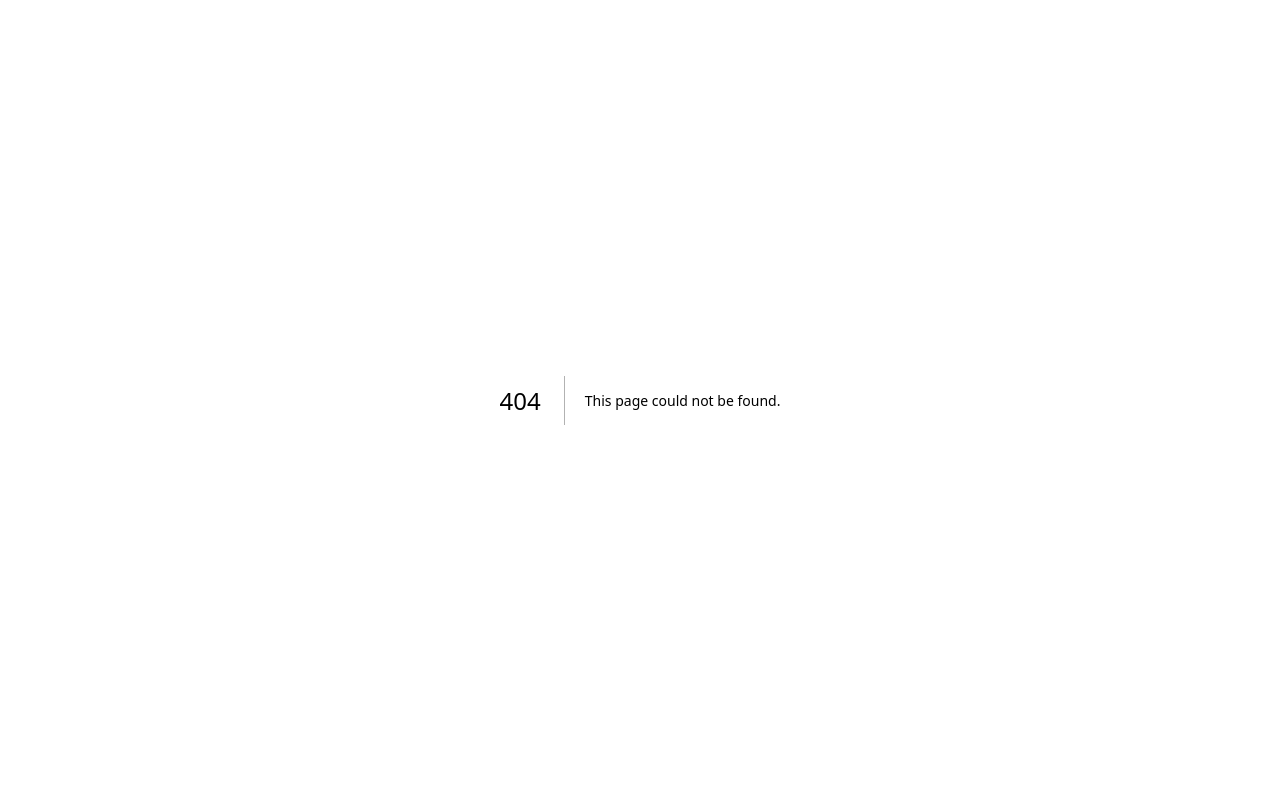
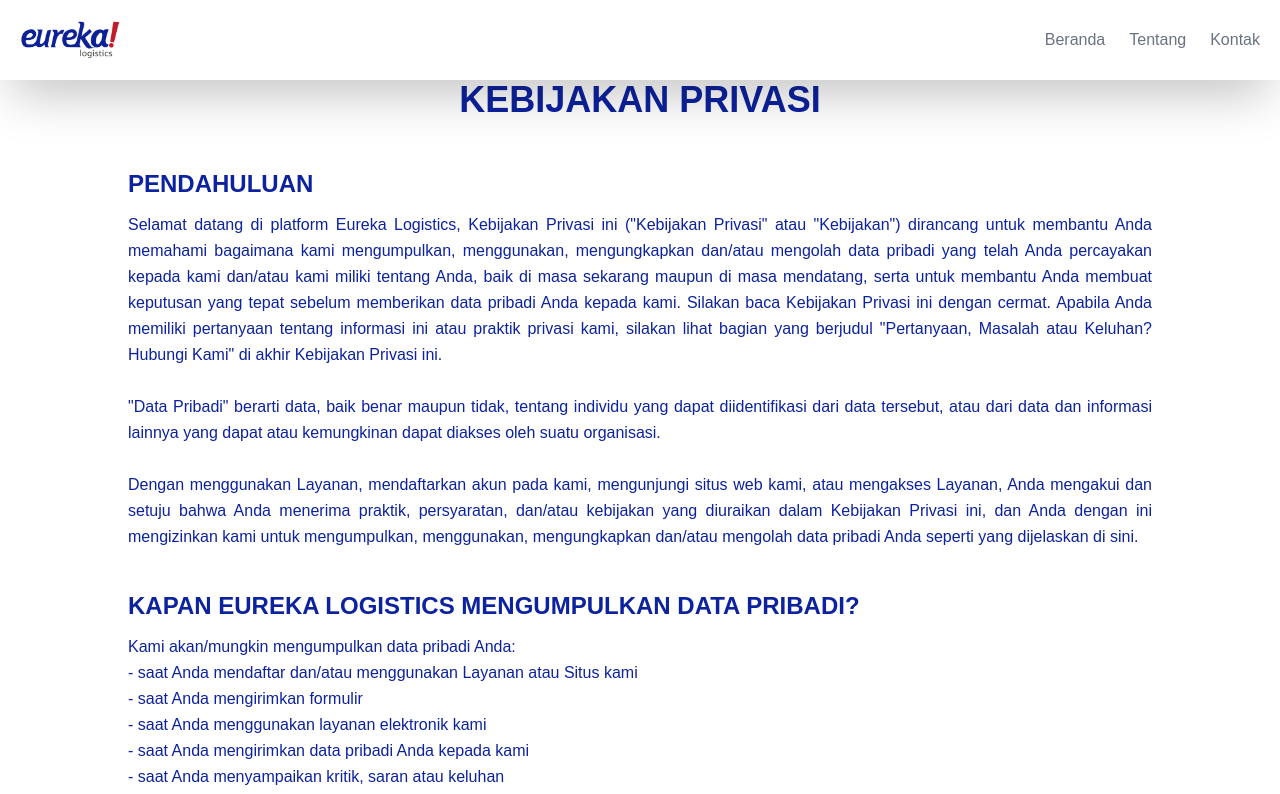
Before and after one commit to zufar-irawan/eureka_logistic, a Next.js app: page /Privacy in a window 1280 px wide. Before the commit this address had no page. Shown: the top 794 px of the page. Built offline with nearby package versions, Linux system fonts and the light colour scheme.

Commit message:
added privasy page

```diff
--- /dev/null
+++ b/app/Privacy/page.tsx
@@ -0,0 +1,14 @@
+import Privacy from '@/components/Privacy'
+import Header from '@/components/header';
+import Footer from '@/components/Footer';
+import { div } from 'framer-motion/client';
+
+export default function PrivacyPage() {
+  return (
+    <div>
+    <Header/>
+    <Privacy/>
+    <Footer/>
+    </div>
+  );
+}
--- a/app/page.tsx
+++ b/app/page.tsx
@@ -1,66 +1,13 @@
 import Image from "next/image";
 import Header from "../components/header";
 import Footer from "../components/Footer";
+import Privacy from "../components/Privacy";
+
 
 export default function Home() {
   return (
     <>
-      <Header />
-
-      {/* Hero Section */}
-      <section className="relative h-[500px] bg-[url('/images/Background1.jpeg')] bg-cover bg-center bg-no-repeat">
-        <div className="absolute inset-0 bg-black bg-opacity-70" />
-        <div className="relative z-10 flex flex-col items-center justify-center h-full text-white text-center px-4">
-          <h1 className="text-4xl font-bold mb-4">Your story starts with us.</h1>
-          <p className="text-lg text-gray-300 max-w-2xl">
-            This is a simple example of a Landing Page you can build using Material Tailwind.
-            It features multiple components based on the Tailwind CSS and Material Design by Google.
-          </p>
-        </div>
-      </section>
-
-      {/* Feature Cards */}
-      <section className="-mt-28 pb-16 bg-gray-100 relative z-20">
-        <div className="max-w-6xl mx-auto px-4 grid md:grid-cols-3 gap-6">
-          {/* Card Template */}
-          {[
-            {
-              title: "Awarded Agency",
-              desc:
-                "Divide details about your product or agency work into parts. A paragraph describing a feature will be enough.",
-            },
-            {
-              title: "Free Revisions",
-              desc:
-                "Keep you user engaged by providing meaningful information. Remember that by this time, the user is curious.",
-            },
-            {
-              title: "Verified Company",
-              desc:
-                "Write a few lines about each one. A paragraph describing a feature will be enough. Keep you user engaged!",
-            },
-          ].map((card, idx) => (
-            <div
-              key={idx}
-              className="bg-white p-6 rounded-xl shadow-xl text-center hover:shadow-2xl transition"
-            >
-              <div className="flex justify-center mb-4">
-                <div className="bg-gray-200 p-3 rounded-full">
-                  <svg
-                    className="w-6 h-6 text-gray-700"
-                    fill="currentColor"
-                    viewBox="0 0 24 24"
-                  >
-                    <path d="M12 2L2 7l10 5 10-5-10-5zm0 9.27L3.11 7 12 3.73 20.89 7 12 11.27zM12 13l10-5v6l-10 5-10-5v-6l10 5z" />
-                  </svg>
-                </div>
-              </div>
-              <h3 className="text-lg font-semibold mb-2">{card.title}</h3>
-              <p className="text-gray-600 text-sm">{card.desc}</p>
-            </div>
-          ))}
-        </div>
-      </section>
+      <Footer />
     </>
   );
 }
--- a/components/Footer.tsx
+++ b/components/Footer.tsx
@@ -29,7 +29,7 @@ export default function Footer() {
 
           {/* Kebijakan */}
           <div className="flex justify-center md:justify-end">
-            <Link href="#" className="hover:underline hover:text-[#eb262c] transition">Kebijakan Privasi</Link>
+            <Link href="/Privacy" className="hover:underline hover:text-[#eb262c] transition">Kebijakan Privasi</Link>
           </div>
         </motion.div>
 
--- /dev/null
+++ b/components/Privacy.tsx
@@ -0,0 +1,109 @@
+'use client'
+
+import { motion } from 'framer-motion'
+import React from 'react'
+
+const sections = [
+  {
+    title: 'PENDAHULUAN',
+    content: `Selamat datang di platform Eureka Logistics, Kebijakan Privasi ini ("Kebijakan Privasi" atau "Kebijakan") dirancang untuk membantu Anda memahami bagaimana kami mengumpulkan, menggunakan, mengungkapkan dan/atau mengolah data pribadi yang telah Anda percayakan kepada kami dan/atau kami miliki tentang Anda, baik di masa sekarang maupun di masa mendatang, serta untuk membantu Anda membuat keputusan yang tepat sebelum memberikan data pribadi Anda kepada kami. Silakan baca Kebijakan Privasi ini dengan cermat. Apabila Anda memiliki pertanyaan tentang informasi ini atau praktik privasi kami, silakan lihat bagian yang berjudul "Pertanyaan, Masalah atau Keluhan? Hubungi Kami" di akhir Kebijakan Privasi ini.
+
+"Data Pribadi" berarti data, baik benar maupun tidak, tentang individu yang dapat diidentifikasi dari data tersebut, atau dari data dan informasi lainnya yang dapat atau kemungkinan dapat diakses oleh suatu organisasi.
+
+Dengan menggunakan Layanan, mendaftarkan akun pada kami, mengunjungi situs web kami, atau mengakses Layanan, Anda mengakui dan setuju bahwa Anda menerima praktik, persyaratan, dan/atau kebijakan yang diuraikan dalam Kebijakan Privasi ini, dan Anda dengan ini mengizinkan kami untuk mengumpulkan, menggunakan, mengungkapkan dan/atau mengolah data pribadi Anda seperti yang dijelaskan di sini.`
+  },
+  {
+    title: 'KAPAN EUREKA LOGISTICS MENGUMPULKAN DATA PRIBADI?',
+    content: `Kami akan/mungkin mengumpulkan data pribadi Anda:
+- saat Anda mendaftar dan/atau menggunakan Layanan atau Situs kami
+- saat Anda mengirimkan formulir
+- saat Anda menggunakan layanan elektronik kami
+- saat Anda mengirimkan data pribadi Anda kepada kami
+- saat Anda menyampaikan kritik, saran atau keluhan
+- saat Anda mendaftar untuk suatu kontes
+
+Kami juga dapat mengumpulkan informasi tertentu secara otomatis atau pasif menggunakan teknologi seperti cookies atau GPS.`
+  },
+  {
+    title: 'DATA PRIBADI APA YANG AKAN DIKUMPULKAN OLEH EUREKA LOGISTICS?',
+    content: `Data pribadi yang mungkin dikumpulkan Eureka Logistics termasuk tetapi tidak terbatas pada:
+- nama;
+- alamat email;
+- nomor telepon;
+- tanggal lahir;
+- jenis kelamin;
+- alamat tagihan;
+- rekening bank dan informasi pembayaran;
+- serta informasi penggunaan layanan.`
+  },
+  {
+    title: 'MEMBUAT AKUN',
+    content: `Untuk menggunakan fungsi tertentu dari Layanan, Anda harus membuat akun pengguna. Kami akan meminta nama, email, nomor telepon, dan data relevan lainnya untuk keperluan keamanan dan verifikasi akun.`
+  },
+  {
+    title: 'COOKIES',
+    content: `Kami menggunakan cookies untuk meningkatkan pengalaman pengguna, melacak penggunaan layanan, dan menyimpan preferensi pengguna. Cookies dapat dikaitkan dengan data pribadi untuk keperluan analitik dan personalisasi.`
+  },
+  {
+    title: 'BAGAIMANA KAMI MENGGUNAKAN INFORMASI YANG ANDA BERIKAN KEPADA KAMI?',
+    content: `Kami menggunakan data pribadi Anda untuk:
+- mengelola akun dan layanan
+- mengirim pembaruan dan dukungan
+- menyelesaikan transaksi
+- memberikan konten yang relevan
+- menganalisis penggunaan layanan
+- mencegah penipuan
+- serta untuk tujuan lain yang diberitahukan pada Anda saat pengumpulan.`
+  },
+  {
+    title: 'BAGAIMANA EUREKA LOGISTICS MELINDUNGI INFORMASI PELANGGAN?',
+    content: `Kami menggunakan berbagai langkah pengamanan teknis dan administratif untuk menjaga keamanan data pribadi Anda. Akses hanya diberikan kepada pihak yang berwenang dan informasi akan tetap disimpan meski layanan dihentikan, sesuai hukum yang berlaku.`
+  },
+  {
+    title: 'AKSES LOKASI',
+    content: `Aplikasi ini mengumpulkan data lokasi, termasuk saat berjalan di latar belakang, untuk mendukung proses pengiriman real-time. Anda dapat mencabut izin lokasi kapan saja, namun ini dapat memengaruhi kinerja aplikasi.`
+  },
+  {
+    title: 'PENAFIAN TENTANG KEAMANAN DAN SITUS PIHAK KETIGA',
+    content: `Kami tidak menjamin keamanan data pada situs pihak ketiga. Situs kami dapat menautkan ke pihak luar dengan kebijakan privasi berbeda. Penggunaan layanan pihak ketiga dilakukan dengan risiko Anda sendiri.`
+  },
+  {
+    title: 'BAGAIMANA ANDA DAPAT MEMILIH KELUAR, MENGHAPUS, MEMINTA AKSES ATAU MENGUBAH INFORMASI YANG TELAH ANDA BERIKAN KEPADA KAMI?',
+    content: `Anda dapat memilih keluar, mengakses, memperbaiki atau menghapus data pribadi Anda dengan menghubungi info@eurekalogistics.co.id. Kami akan merespons dalam waktu yang wajar, sesuai prosedur hukum yang berlaku.`
+  },
+  {
+    title: 'PERTANYAAN, MASALAH ATAU KELUHAN? HUBUNGI KAMI',
+    content: `Silakan hubungi kami melalui email di info@eurekalogistics.co.id jika Anda memiliki pertanyaan, masalah, atau keluhan tentang kebijakan privasi ini.`
+  }
+]
+
+export default function Privacy() {
+  return (
+    <main className="bg-white text-[#0c229f] py-20 px-6 sm:px-12 lg:px-32">
+      <motion.h1
+        className="text-center text-3xl sm:text-4xl font-bold text-[#0c229f] mb-12"
+        initial={{ opacity: 0, y: -30 }}
+        animate={{ opacity: 1, y: 0 }}
+        transition={{ duration: 0.6 }}
+      >
+        KEBIJAKAN PRIVASI
+      </motion.h1>
+
+      {sections.map((section, index) => (
+        <motion.section
+          key={index}
+          className="mb-10"
+          initial={{ opacity: 0, y: 30 }}
+          whileInView={{ opacity: 1, y: 0 }}
+          viewport={{ once: true }}
+          transition={{ duration: 0.6, delay: index * 0.1 }}
+        >
+          <h2 className="text-xl sm:text-2xl font-semibold mb-3">{section.title}</h2>
+          <p className="text-sm sm:text-base leading-relaxed whitespace-pre-line text-justify">
+            {section.content}
+          </p>
+        </motion.section>
+      ))}
+    </main>
+  )
+}
```
